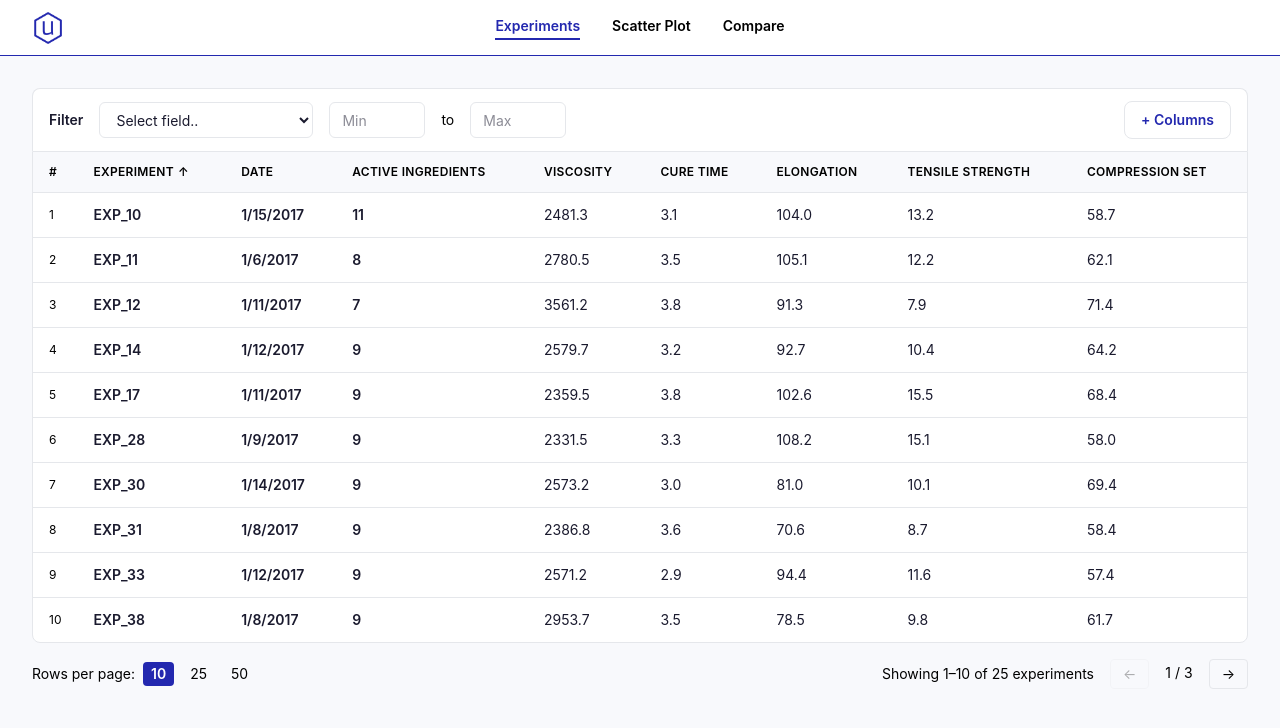
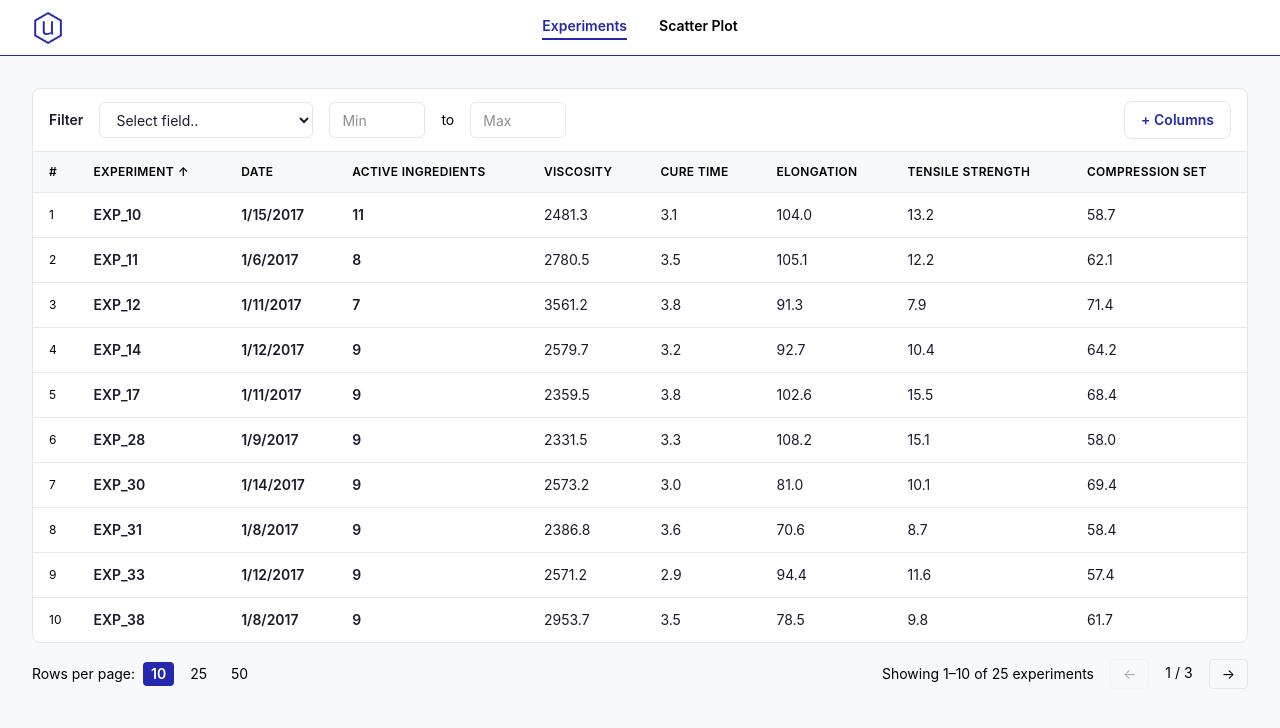
Before and after one commit to ridh7/uncountable-data-viz, a React (Vite) app: page /experiments in a window 1280 px wide. Shown: the top 728 px of the page. Built offline with nearby package versions, Linux system fonts and the light colour scheme.

Commit message:
Remove compare page

```diff
--- a/src/App.tsx
+++ b/src/App.tsx
@@ -2,7 +2,6 @@ import { Routes, Route, Navigate } from "react-router-dom";
 import Navbar from "./components/Navbar.tsx";
 import ExperimentsPage from "./pages/ExperimentsPage.tsx";
 import ScatterPlotPage from "./pages/ScatterPlotPage.tsx";
-import ComparePage from "./pages/ComparePage.tsx";
 
 function App() {
   return (
@@ -13,7 +12,6 @@ function App() {
           <Route path="/" element={<Navigate to="/experiments" replace />} />
           <Route path="/experiments" element={<ExperimentsPage />} />
           <Route path="/scatter-plot" element={<ScatterPlotPage />} />
-          <Route path="/compare" element={<ComparePage />} />
         </Routes>
       </main>
     </div>
--- a/src/components/Navbar.tsx
+++ b/src/components/Navbar.tsx
@@ -4,7 +4,6 @@ import logo from "../assets/logo.png";
 const NAV_ITEMS = [
   { label: "Experiments", to: "/experiments" },
   { label: "Scatter Plot", to: "/scatter-plot" },
-  { label: "Compare", to: "/compare" },
 ];
 
 function Navbar() {
--- a/src/pages/ComparePage.tsx
+++ /dev/null
@@ -1,5 +0,0 @@
-function ComparePage() {
-  return <div>Compare Page</div>;
-}
-
-export default ComparePage;
```
